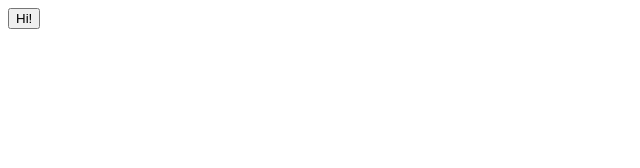
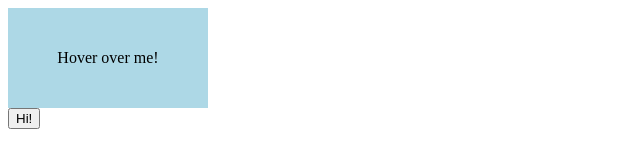
Before and after one commit to Zobeir-Rigi/Keira-Jarvis, a plain HTML site: page Week5/day2/removingEvent.html in a window 1280 px wide. Shown: the whole page, without its empty margins (0-640 px from the left). Drawn offline with Linux system fonts and the light colour scheme.

Commit message:
mouseOver

```diff
--- a/Week5/day2/removingEvent.html
+++ b/Week5/day2/removingEvent.html
@@ -4,10 +4,30 @@
     <meta charset="UTF-8">
     <meta name="viewport" content="width=device-width, initial-scale=1.0">
     <title>Document</title>
+    <style>
+        #target {
+            width: 200px;
+            height: 100px;
+            background-color: lightblue;
+            text-align: center;
+            line-height: 100px;
+            cursor: pointer;
+        }
+    </style>
 </head>
+
 <body>
+    <div id="target">Hover over me!</div>
+
     <button id="myBtn">Hi!</button>
     <script>
+            function handleMouseOver() {
+            targetElement.style.backgroundColor = 'lightgreen';
+        }
+            let targetElement = document.getElementById('target');
+            targetElement.addEventListener('mouseover', handleMouseOver);
+
+
         let clickHandler=()=>{
             alert("Wlcom to my Website")
         }
```
